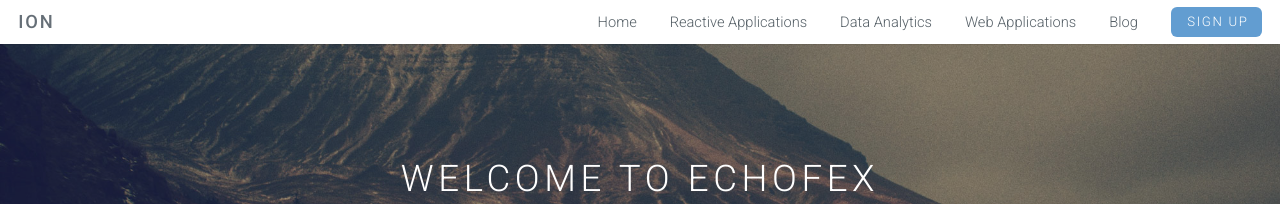
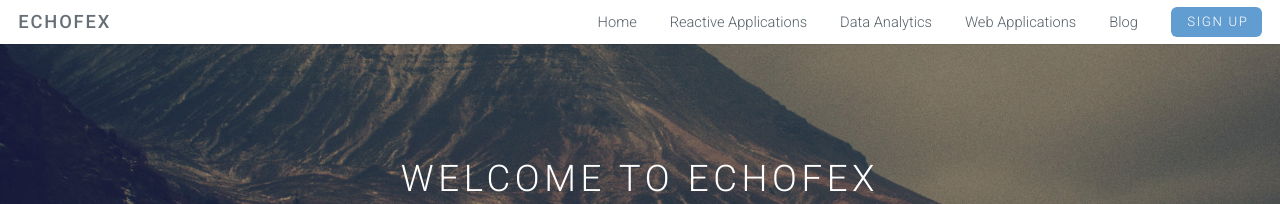
Before and after one commit to RobinNagpal/Ion-Jekyll-Theme, a Jekyll site: the page built from index.html, in a window 1280 px wide. Shown: the top 204 px of the page. Built offline with Jekyll 4.4.1, drawn with Linux system fonts in a browser that asks for light colours.

```diff
--- a/_config.yml
+++ b/_config.yml
@@ -1,6 +1,6 @@
 # Site settings
-title: Ion
-email: your-email@domain.com
+title: Echofex
+email: robinnagpal.tiet@gmail.com
 description: > # this means to ignore newlines until "baseurl:"
   Write an awesome description for your new site here. You can edit this
   line in _config.yml. It will appear in your document head meta (for
```
